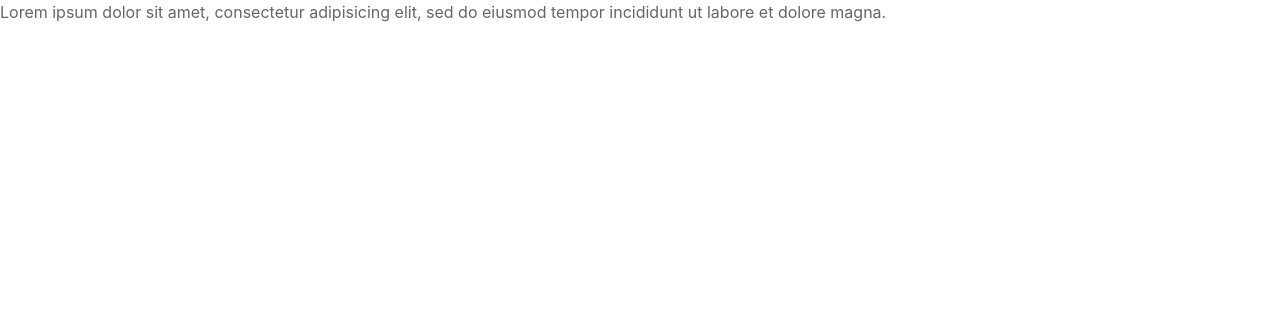
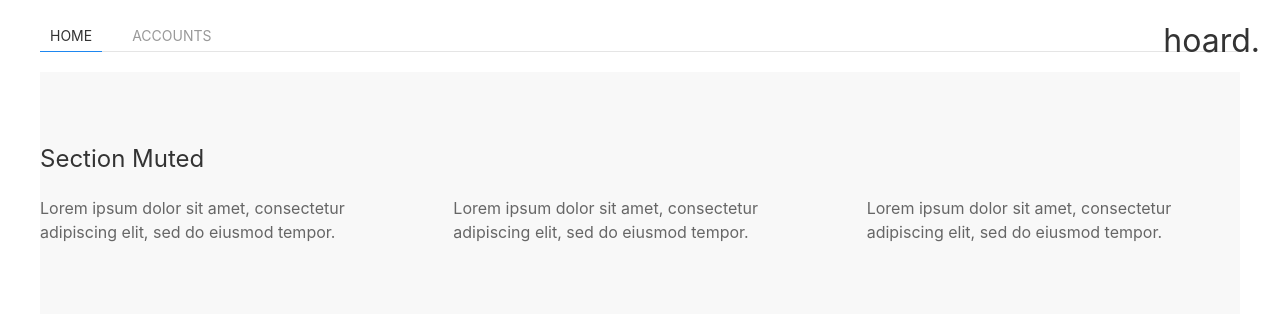
Before and after one commit to mykel242/rust-projects, a website: page tauri-hoard-app/src/index.html in a window 1280 px wide. Drawn offline with Linux system fonts and the light colour scheme.

Commit message:
fixing ui theme - wip

```diff
--- a/tauri-hoard-app/src/index.html
+++ b/tauri-hoard-app/src/index.html
@@ -1,8 +1,8 @@
 <!doctype html>
-<html lang="en">
+<html>
 
 <head>
-  <title>Hoard App</title>
+  <title>My Test App</title>
   <meta charset="UTF-8" />
   <meta name="viewport" content="width=device-width, initial-scale=1.0" />
 
@@ -12,11 +12,60 @@
   <script src="/uikit/js/uikit-icons.min.js"></script>
 
   <!-- Tauri / Rust bindings-->
-  <!-- <script type="module" src="/main.js" defer></script> -->
+  <script type="module" src="/main.js" defer></script>
+  <style>
+    .no-dec {
+      list-style-type: none;
+    }
+  </style>
 </head>
+<body>
+  <div class="uk-container uk-margin-top">
 
-<body>
-  <!-- <header>
+      <!-- top nav bar -->
+      <ul uk-tab>
+        <li class="uk-active"><a href="#">home</a></li>
+        <li><a href="#">accounts</a></li>
+      </ul>
+      <div class="uk-position-top-right">
+        <ul class="uk-margin-top uk-margin-right no-dec">
+            <li><h2>hoard.</h2></li>
+        </ul>
+    </div>
+
+    <!-- main body -->
+
+    <div class="uk-section uk-section-muted">
+      <div class="uk-container">
+
+          <h3>Section Muted</h3>
+
+          <div class="uk-grid-match uk-child-width-1-3@m" uk-grid>
+              <div>
+                  <p>Lorem ipsum dolor sit amet, consectetur adipiscing elit, sed do eiusmod tempor.</p>
+              </div>
+              <div>
+                  <p>Lorem ipsum dolor sit amet, consectetur adipiscing elit, sed do eiusmod tempor.</p>
+              </div>
+              <div>
+                  <p>Lorem ipsum dolor sit amet, consectetur adipiscing elit, sed do eiusmod tempor.</p>
+              </div>
+          </div>
+
+      </div>
+  </div>
+
+
+  </div><!-- outer-most container -->
+</body>
+</html>
+
+
+
+
+
+  <!--
+  <header>
     <nav class="uk-navbar-container" uk-navbar>
       <div class="uk-navbar-center">
         <ul class="uk-navbar-nav">
@@ -27,48 +76,5 @@
           Account</button>
       </div>
     </nav>
-  </header> -->
-
-  <div class="uk-block uk-block-muted">
-    Lorem ipsum dolor sit amet, consectetur adipisicing elit, sed do eiusmod tempor incididunt ut labore et dolore
-    magna.
-  </div>
-
-  <!-- <div class="uk-container uk-margin">
-    <div>
-      <p class="notice" id="greet-msg">Important information</p>
-    </div>
-
-    <form class="row" id="greet-form">
-      <input id="greet-input" placeholder="Enter a name..." class="uk-input uk-form-width-medium" type="text">
-      <button type="submit" class="uk-button uk-button-primary">Greet</button>
-    </form>
-  </div> -->
-
-</body>
-
-</html>
-
-
-<!-- <fieldset>
-    <legend>New Account</legend>
-    <div class="uk-form-row">
-      <input type="text" placeholder="Account name...">
-    </div>
-    <div class="uk-form-row">
-          <div class="uk-grid uk-grid-divider">
-            <div class="uk-width-1-2">
-              <p class="uk-">Account Type</p>
-            </div>
-            <div class="uk-width-1-2">
-              <select class="uk-select">
-                <option>Check</option>
-                <option>Save</option>
-                <option>Invest</option>
-                <option>College</option>
-              </select>
-            </div>
-          </div>
-
-  </div>
-  </fieldset> -->
+  </header>
+  -->
```
